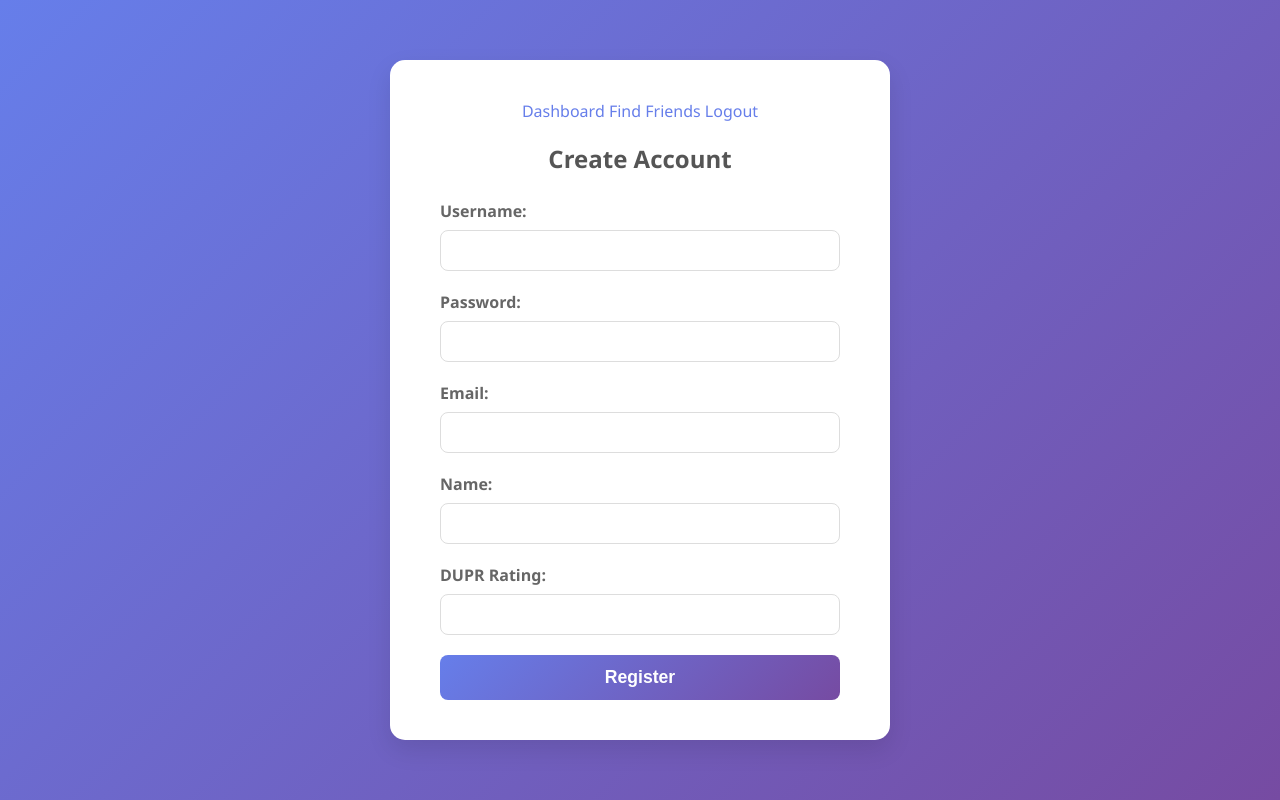
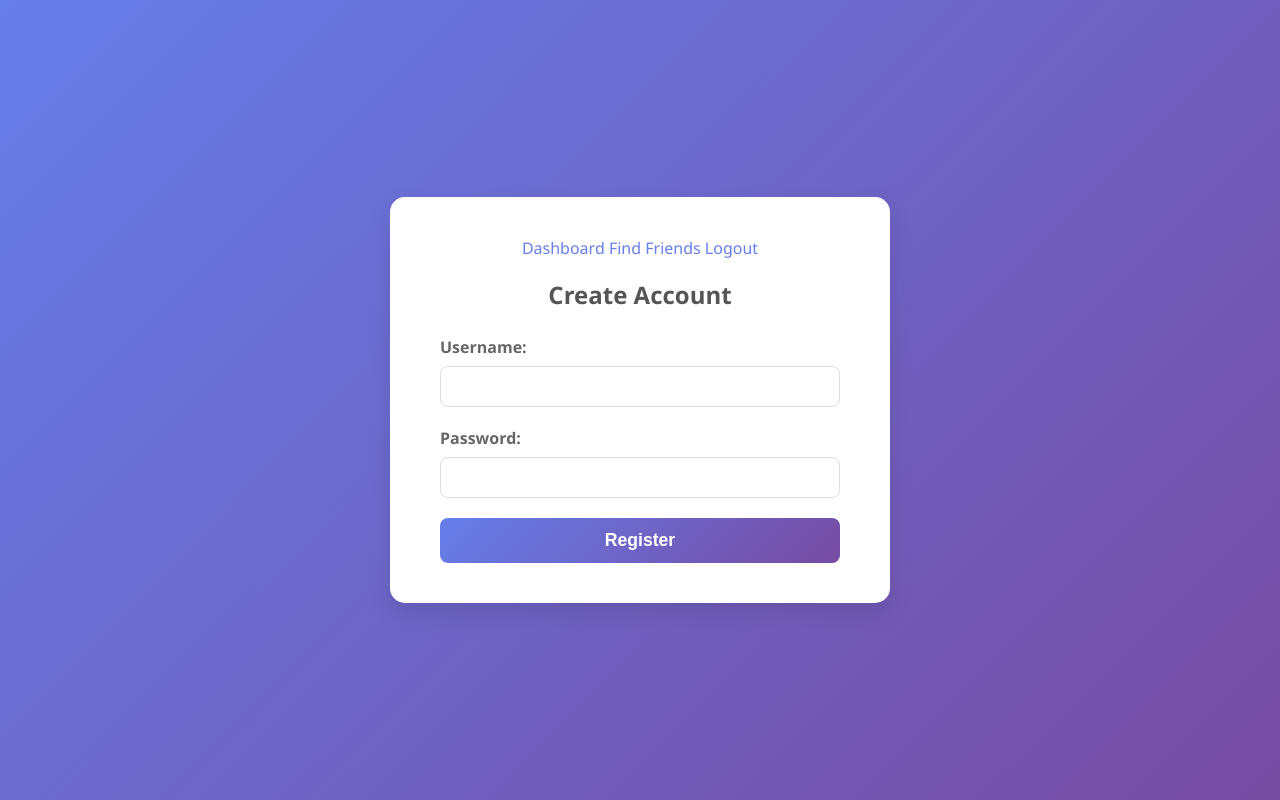
Before and after one commit to brewmarsh/pickaladder, a Flask app: page /register in a window 1280 px wide. Run offline with Flask 2, Linux system fonts and the light colour scheme; some libraries are stand-ins or nearby versions.

Commit message:
Fix registration and remove unused fields

```diff
--- a/app.py
+++ b/app.py
@@ -46,15 +46,12 @@ def register():
     if request.method == 'POST':
         username = request.form['username']
         password = request.form['password']
-        email = request.form['email']
-        name = request.form['name']
-        dupr_rating = request.form['dupr_rating']
         hashed_password = generate_password_hash(password, method='pbkdf2:sha256')
         conn = get_db_connection()
         cur = conn.cursor()
         try:
-            cur.execute('INSERT INTO users (username, password, email, name, dupr_rating) VALUES (%s, %s, %s, %s, %s)',
-                        (username, hashed_password, email, name, dupr_rating))
+            cur.execute('INSERT INTO users (username, password) VALUES (%s, %s)',
+                        (username, hashed_password))
             conn.commit()
         except:
             conn.rollback()
--- a/templates/register.html
+++ b/templates/register.html
@@ -16,12 +16,6 @@
                 <input type="text" id="username" name="username" required>
                 <label for="password">Password:</label>
                 <input type="password" id="password" name="password" required>
-                <label for="email">Email:</label>
-                <input type="email" id="email" name="email">
-                <label for="name">Name:</label>
-                <input type="text" id="name" name="name">
-                <label for="dupr_rating">DUPR Rating:</label>
-                <input type="number" step="0.01" id="dupr_rating" name="dupr_rating">
                 <input type="submit" value="Register">
             </form>
         </div>
```
